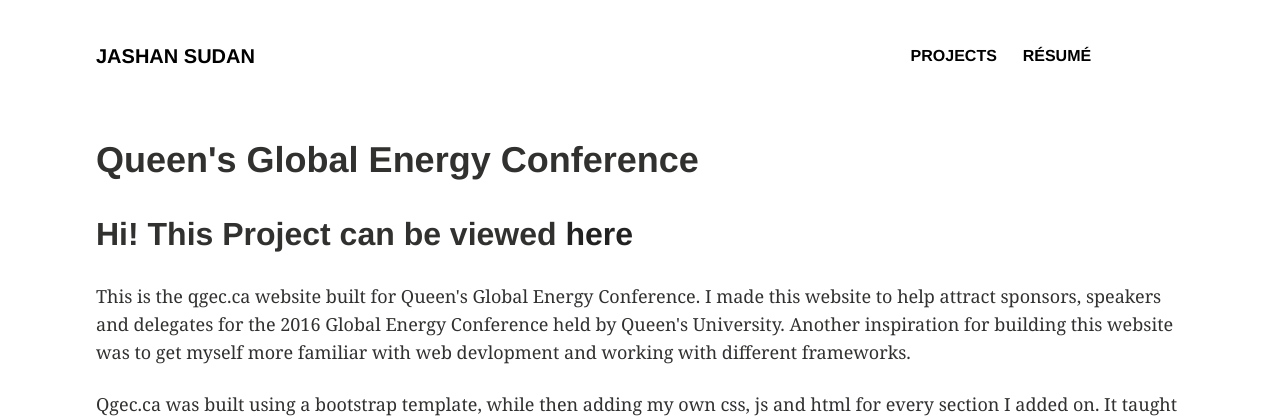
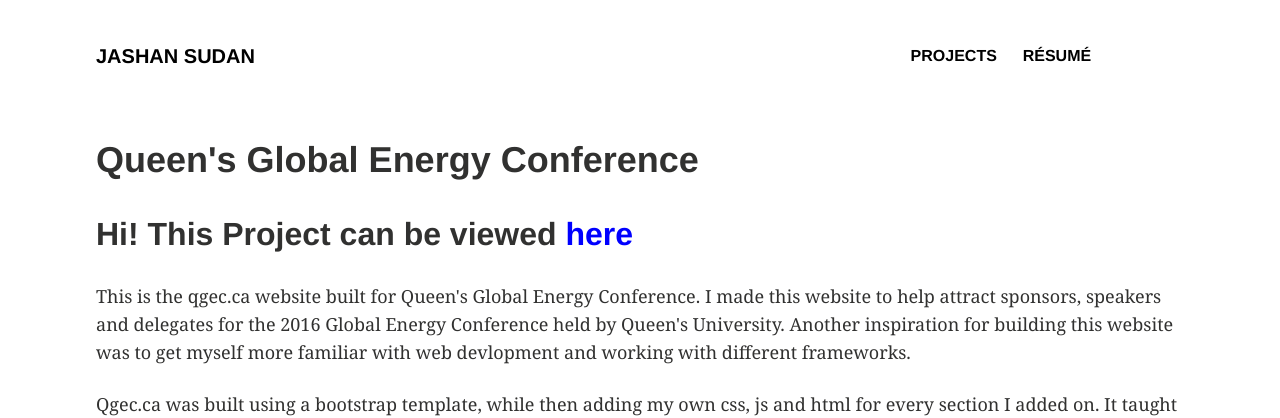
Before and after one commit to jashansudan/jashansudan, a Jekyll site: the page built from Projects/qgec/index.md, in a window 1280 px wide. Shown: the top 418 px of the page. Built offline with Jekyll 4.4.1, drawn with Linux system fonts in a browser that asks for light colours.

Commit message:
updating

```diff
--- a/Projects/qgec/index.md
+++ b/Projects/qgec/index.md
@@ -5,7 +5,7 @@
 ---
 
 
-<h2>Hi! This Project can be viewed <a href = "qgec.ca"> here </a></h2>
+<h2>Hi! This Project can be viewed <a class = "qgeclink" href = "http://www.qgec.ca"><strong> here </strong></a></h2>
 
 <p>This is the qgec.ca website built for Queen's Global Energy Conference. I made this website to help attract sponsors, speakers and delegates for the 2016 Global Energy Conference held by Queen's University. Another inspiration for building this website was to get myself more familiar with web devlopment and working with different frameworks.</p>
 
--- a/css/main.scss
+++ b/css/main.scss
@@ -107,3 +107,12 @@
 .container {
 	position: relative;
 }
+
+.qgeclink {
+	color: blue;
+	text-decoration: underline;
+}
+
+.qgeclink.specialeffects:hover {
+	color: red;
+}
```
Also changed, not shown: Projects/MyWebsite/index.md (+3 -0 lines).
